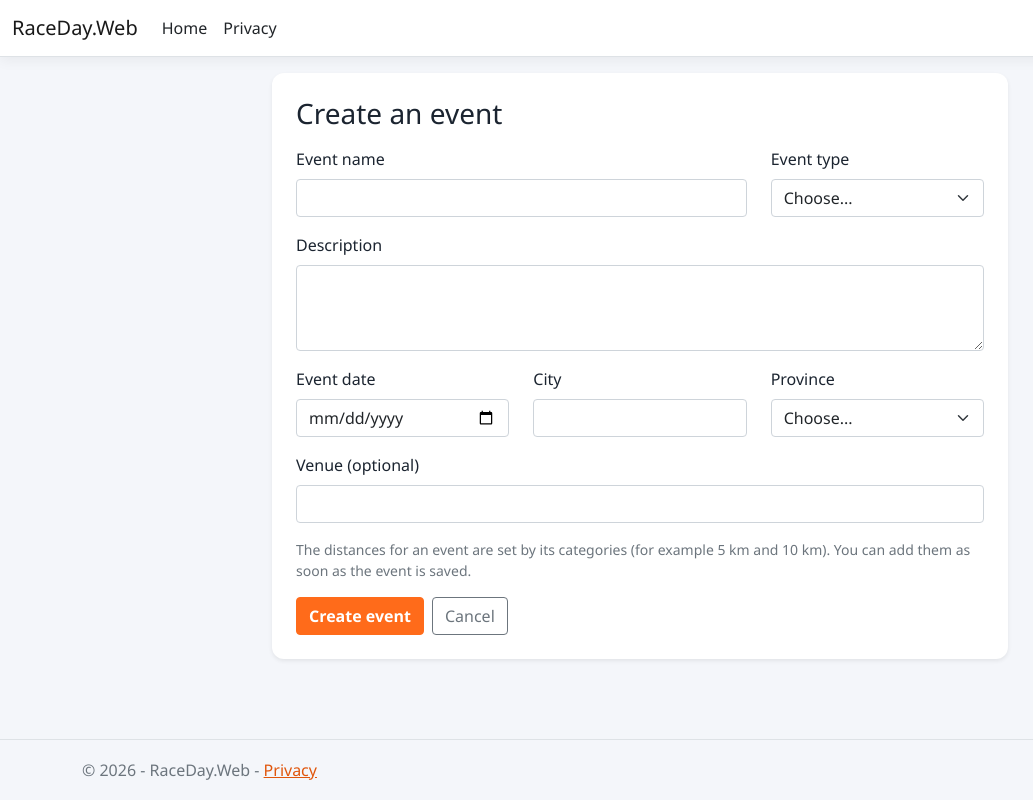
After one commit to Onkarabile1/PROG-POE-PART2, an ASP.NET Core app: template RaceDay.Web/Views/OrganiserEvents/Form.cshtml in a window 1280 px wide. The commit adds this page. Shown: the whole page, without its empty margins (0-1033 px from the left). Run offline with ASP.NET Core 8, Linux system fonts and the light colour scheme; the template is opened without the code that fills it, so the values that code supplies are empty; style sheets or scripts are compiled from the project's sources.

Commit message:
Add organiser events management pages

```diff
--- /dev/null
+++ b/RaceDay.Web/Views/OrganiserEvents/Form.cshtml
@@ -0,0 +1,79 @@
+@model EventFormViewModel
+@{
+    ViewData["Title"] = Model.IsEdit ? "Edit event" : "Create event";
+}
+
+<div class="row justify-content-center">
+    <div class="col-lg-8">
+        <div class="card shadow-sm">
+            <div class="card-body p-4">
+                <h1 class="h3 mb-3">@(Model.IsEdit ? "Edit event" : "Create an event")</h1>
+
+                <form asp-action="@(Model.IsEdit ? "Edit" : "Create")" asp-route-id="@Model.EventId" method="post">
+                    <div asp-validation-summary="ModelOnly" class="text-danger mb-3"></div>
+
+                    <div class="row">
+                        <div class="col-md-8 mb-3">
+                            <label asp-for="EventName" class="form-label"></label>
+                            <input asp-for="EventName" class="form-control" />
+                            <span asp-validation-for="EventName" class="text-danger"></span>
+                        </div>
+                        <div class="col-md-4 mb-3">
+                            <label asp-for="EventType" class="form-label"></label>
+                            <select asp-for="EventType" asp-items="@(new SelectList(FormOptions.EventTypes))" class="form-select">
+                                <option value="">Choose...</option>
+                            </select>
+                            <span asp-validation-for="EventType" class="text-danger"></span>
+                        </div>
+                    </div>
+
+                    <div class="mb-3">
+                        <label asp-for="Description" class="form-label"></label>
+                        <textarea asp-for="Description" rows="3" class="form-control"></textarea>
+                        <span asp-validation-for="Description" class="text-danger"></span>
+                    </div>
+
+                    <div class="row">
+                        <div class="col-md-4 mb-3">
+                            <label asp-for="EventDate" class="form-label"></label>
+                            <input asp-for="EventDate" type="date" class="form-control" />
+                            <span asp-validation-for="EventDate" class="text-danger"></span>
+                        </div>
+                        <div class="col-md-4 mb-3">
+                            <label asp-for="City" class="form-label"></label>
+                            <input asp-for="City" class="form-control" />
+                            <span asp-validation-for="City" class="text-danger"></span>
+                        </div>
+                        <div class="col-md-4 mb-3">
+                            <label asp-for="Province" class="form-label"></label>
+                            <select asp-for="Province" asp-items="@(new SelectList(FormOptions.Provinces))" class="form-select">
+                                <option value="">Choose...</option>
+                            </select>
+                            <span asp-validation-for="Province" class="text-danger"></span>
+                        </div>
+                    </div>
+
+                    <div class="mb-3">
+                        <label asp-for="Venue" class="form-label"></label>
+                        <input asp-for="Venue" class="form-control" />
+                        <span asp-validation-for="Venue" class="text-danger"></span>
+                    </div>
+
+                    <p class="small text-muted">
+                        The distances for an event are set by its categories (for example 5 km and 10 km).
+                        You can add them as soon as the event is saved.
+                    </p>
+
+                    <div class="d-flex gap-2">
+                        <button type="submit" class="btn btn-primary">@(Model.IsEdit ? "Save changes" : "Create event")</button>
+                        <a class="btn btn-outline-secondary" asp-action="Index">Cancel</a>
+                    </div>
+                </form>
+            </div>
+        </div>
+    </div>
+</div>
+
+@section Scripts {
+    <partial name="_ValidationScriptsPartial" />
+}
--- a/RaceDay.Web/Views/_Layout.cshtml
+++ b/RaceDay.Web/Views/_Layout.cshtml
@@ -27,6 +27,9 @@
                         {
                             <li class="nav-item">
                                 <a class="nav-link" asp-controller="Organiser" asp-action="Dashboard">Dashboard</a>
+                            </li>
+                            <li class="nav-item">
+                                <a class="nav-link" asp-controller="OrganiserEvents" asp-action="Index">My Events</a>
                             </li>
                         }
 
```
Also changed, not shown: RaceDay.Web/Controllers/OrganiserEventsController.cs (added, +119 -0 lines), RaceDay.Web/Views/OrganiserEvents/Index.cshtml (added, +66 -0 lines).
